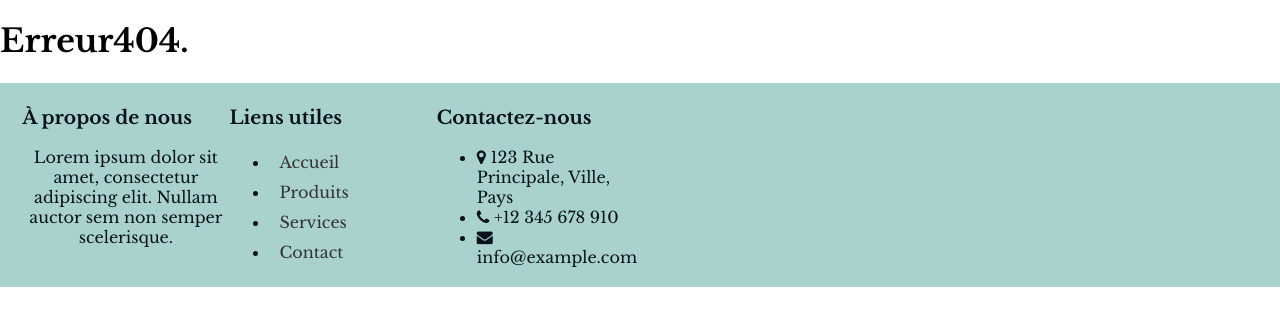
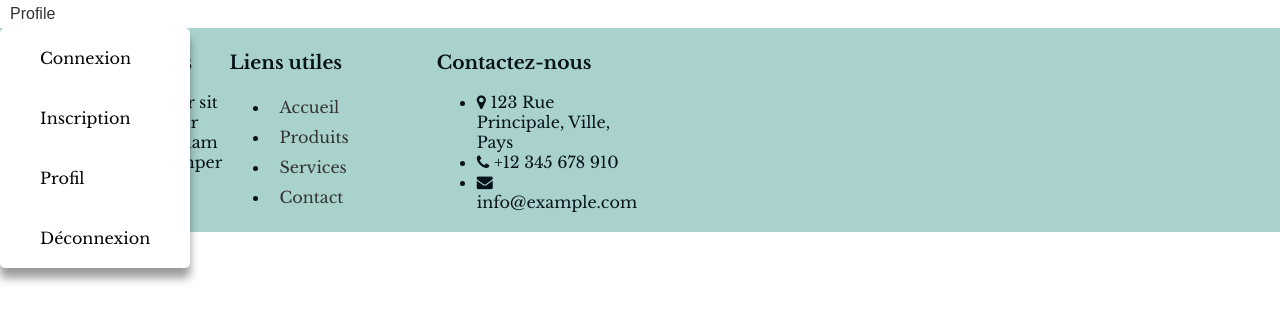
Before and after one commit to OlivierMaria/Adlis, a React (Create React App) app in the folder front/: page /dropdown in a window 1280 px wide. Shown: the top 326 px of the page. Built offline with nearby package versions, Linux system fonts and the light colour scheme.

Commit message:
Dropdown style

```diff
--- a/front/src/App.js
+++ b/front/src/App.js
@@ -5,10 +5,12 @@ import Home from "./pages/Home.js";
 import React from "react";
 import NoPage from "./pages/NoPage.js";
 import Books from "./pages/Books.js";
-import Login from "./pages/Login.js";
+import Login from "./pages/LoginPage.js";
 import Footer from "./components/Footer.js";
 import SignUp from "./pages/SignUp.js";
 import LogOut from "./components/LogOut.js";
+import Dropdown from "./components/Dropdown.js";
+import LoginPage from "./pages/LoginPage.js";
 
 const App = () => {
   return (
@@ -18,10 +20,11 @@ const App = () => {
         <Route path="about" element={<About />} />
         <Route path="contact" element={<Contact />} />
         <Route path="books" element={<Books />} />
-        <Route path="login" element={<Login />} />
+        <Route path="login" element={<LoginPage />} />
         <Route path="*" element={<NoPage />} />
         <Route path="/signup" element={<SignUp />} />
         <Route path="/logout" element={<LogOut />} />
+        <Route path="/dropdown" element={<Dropdown />} />
       </Routes>
 
       <Footer />
--- /dev/null
+++ b/front/src/components/Dropdown.js
@@ -0,0 +1,17 @@
+import React from "react";
+
+const Dropdown = () => {
+  return (
+    <div class="dropdown">
+      <button>Profile</button>
+      <div class="dropdown-options">
+        <a href="#">Connexion</a>
+        <a href="#">Inscription</a>
+        <a href="#">Profil</a>
+        <a href="#">Déconnexion</a>
+      </div>
+    </div>
+  );
+};
+
+export default Dropdown;
--- /dev/null
+++ b/front/src/style/Dropdown.css
@@ -0,0 +1,51 @@
+/* body {
+  background: #0a0a23;
+  min-height: 100vh;
+  display: flex;
+  justify-content: center;
+  align-items: center;
+} */
+
+.dropdown {
+  display: inline-block;
+  position: relative;
+}
+
+button {
+  border: none;
+  border-radius: 5px;
+  padding: 15px 30px;
+  font-size: 18px;
+  cursor: pointer;
+}
+
+button:hover {
+  background-color: #ddd;
+}
+
+.dropdown-options {
+  display: none;
+  position: absolute;
+  overflow: auto;
+  background-color: #fff;
+  border-radius: 5px;
+  box-shadow: 0px 10px 10px 0px rgba(0, 0, 0, 0.4);
+}
+
+.dropdown:hover .dropdown-options {
+  display: block;
+}
+
+.dropdown-options a {
+  display: block;
+  color: #000000;
+  padding: 5px;
+  text-decoration: none;
+  padding: 20px 40px;
+}
+
+.dropdown-options a:hover {
+  color: #0a0a23;
+  background-color: #ddd;
+  border-radius: 5px;
+}
--- a/front/src/style/index.css
+++ b/front/src/style/index.css
@@ -1,4 +1,6 @@
 @import url("https://fonts.googleapis.com/css2?family=Libre+Baskerville:ital,wght@0,400;0,700;1,400&display=swap");
+
+@import "./Dropdown.css";
 
 body {
   margin: 0;
```
Also changed, not shown: front/src/pages/LoginPage.js (renamed from front/src/pages/Login.js).
